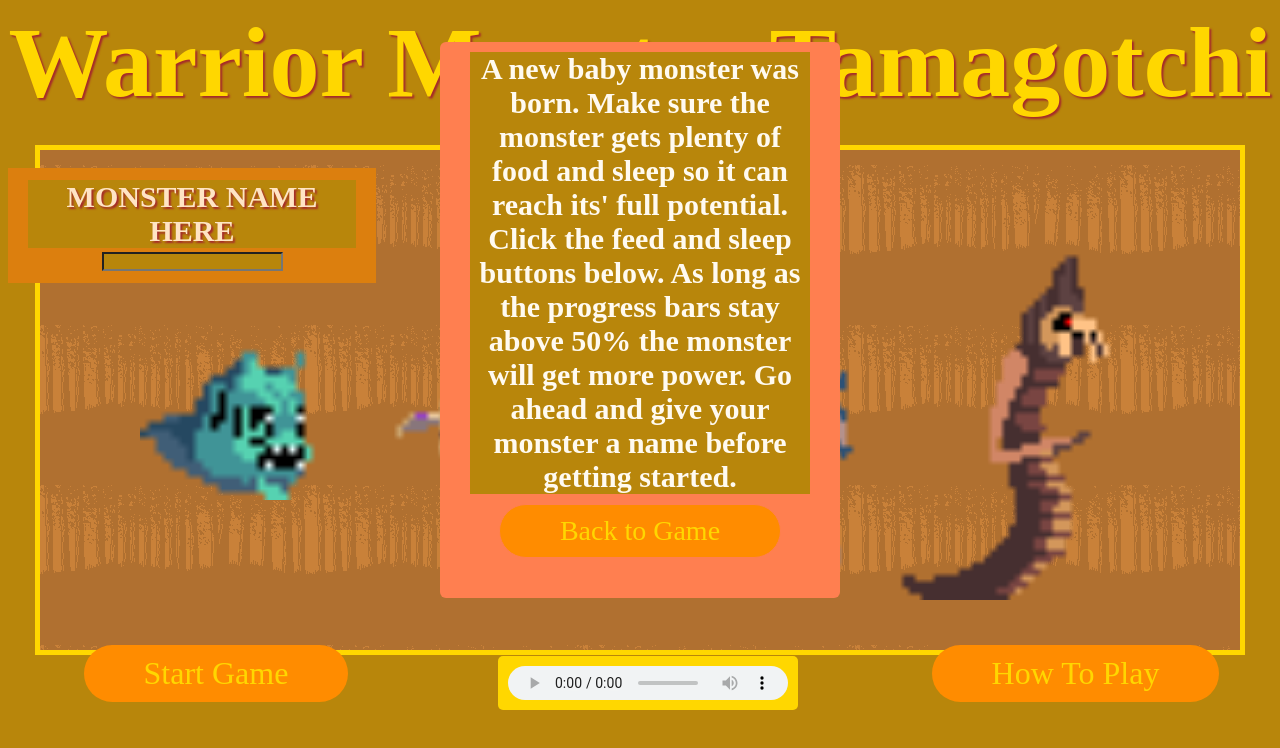
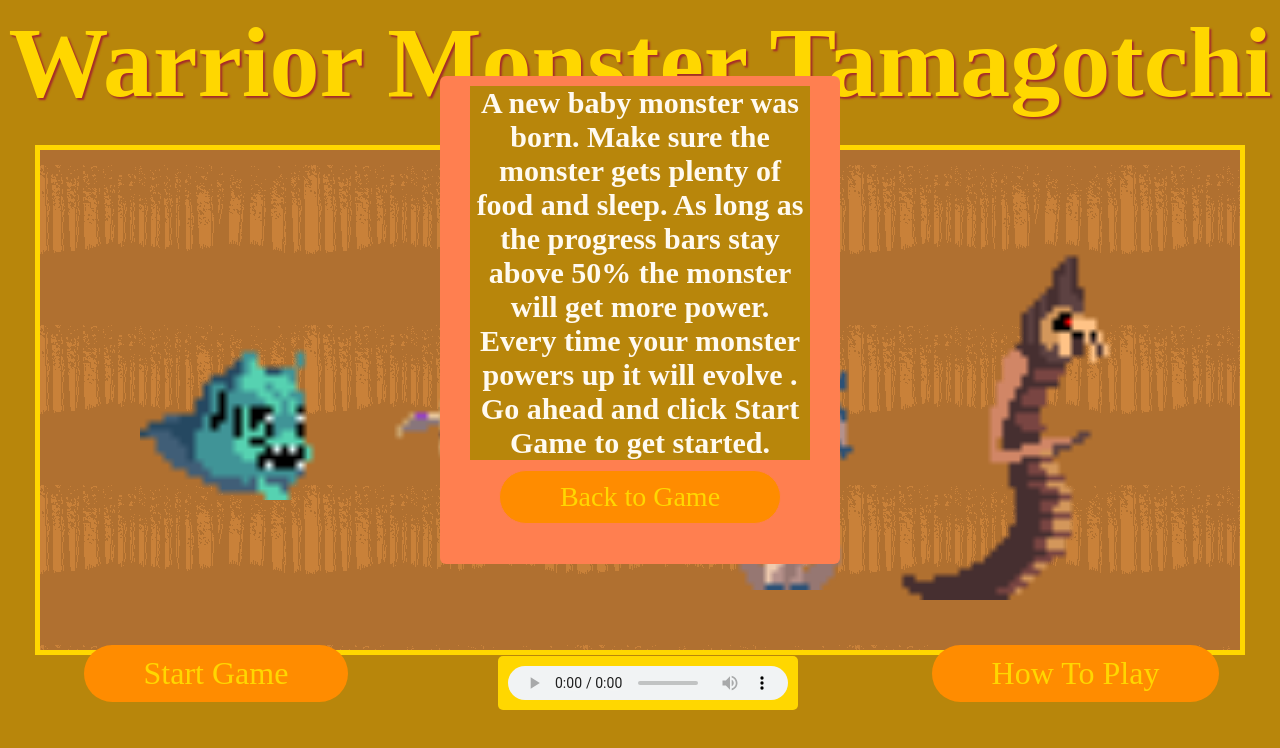
Before and after one commit to rin-11/Tamagotchi-Monsters, a plain HTML site: page startpage.html in a window 1280 px wide. Both pictures are taken after a click on the button "How To Play". Drawn offline with Linux system fonts and the light colour scheme; a web font is replaced by a local one.

Commit message:
Update startpage.html

```diff
--- a/startpage.html
+++ b/startpage.html
@@ -16,19 +16,12 @@
     <h1>Warrior Monster Tamagotchi</h1>
 </div>
 
-<div id="monstername">
-    <h2>MONSTER NAME HERE</h2>
-
-        <input type="text" >
-</div>
-
-
-<button id="start" onclick="window.location.href='index.html';"">Start Game</button>
+<button id="start" onclick="window.location.href='index.html';">Start Game</button>
 </div>
 <div class="instructions">
     <button id="instructionbtn" onclick="openPopup()">How To Play</button>
     <div class="popup" id="popup">
-    <h2>A new baby monster was born. Make sure the monster gets plenty of food and sleep so it can reach its' full potential. Click the feed and sleep buttons below. As long as the progress bars stay above 50% the monster will get more power. Go ahead and give your monster a name before getting started.</h2>
+    <h2>A new baby monster was born. Make sure the monster gets plenty of food and sleep. As long as the progress bars stay above 50% the monster will get more power. Every time your monster powers up it will evolve . Go ahead and click Start Game to get started.</h2>
     <button id="closeinstructionbtn" onclick="closePopup()">Back to Game</button>
 </div>
 </div>
```
